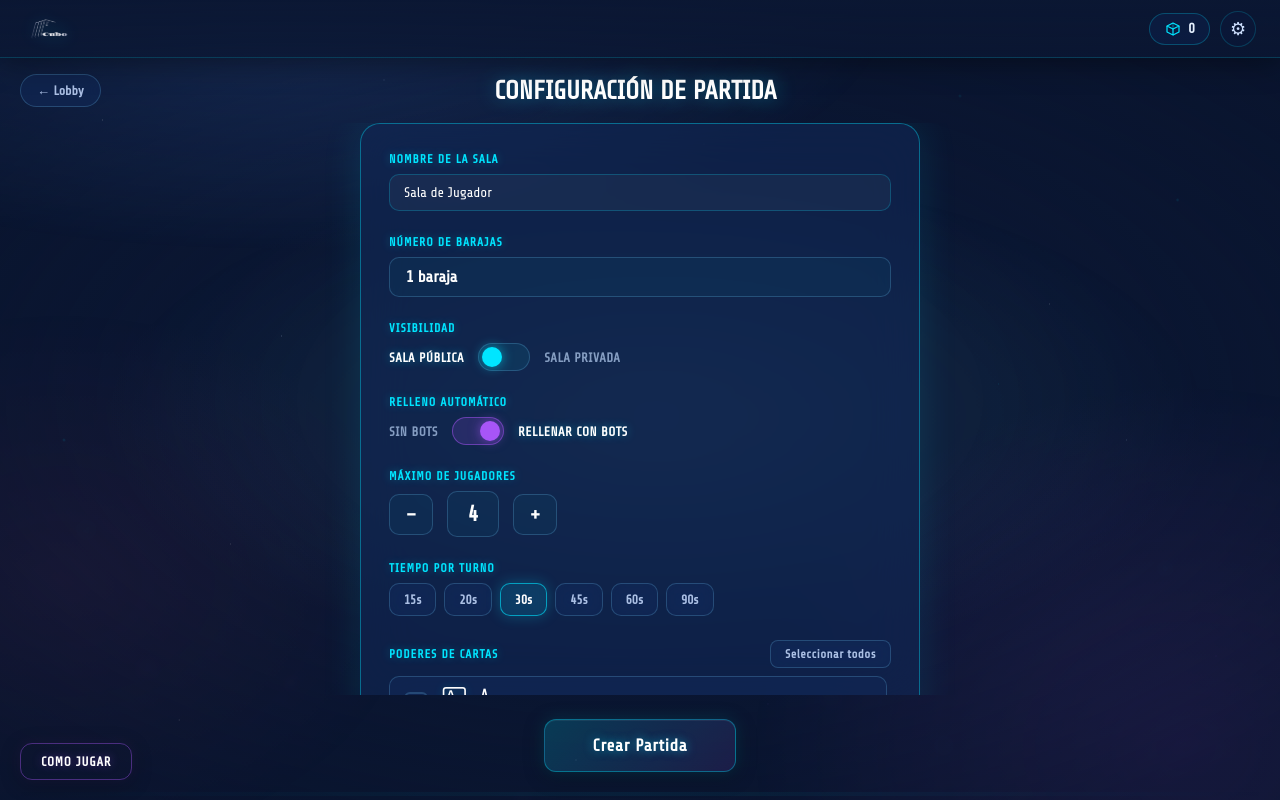
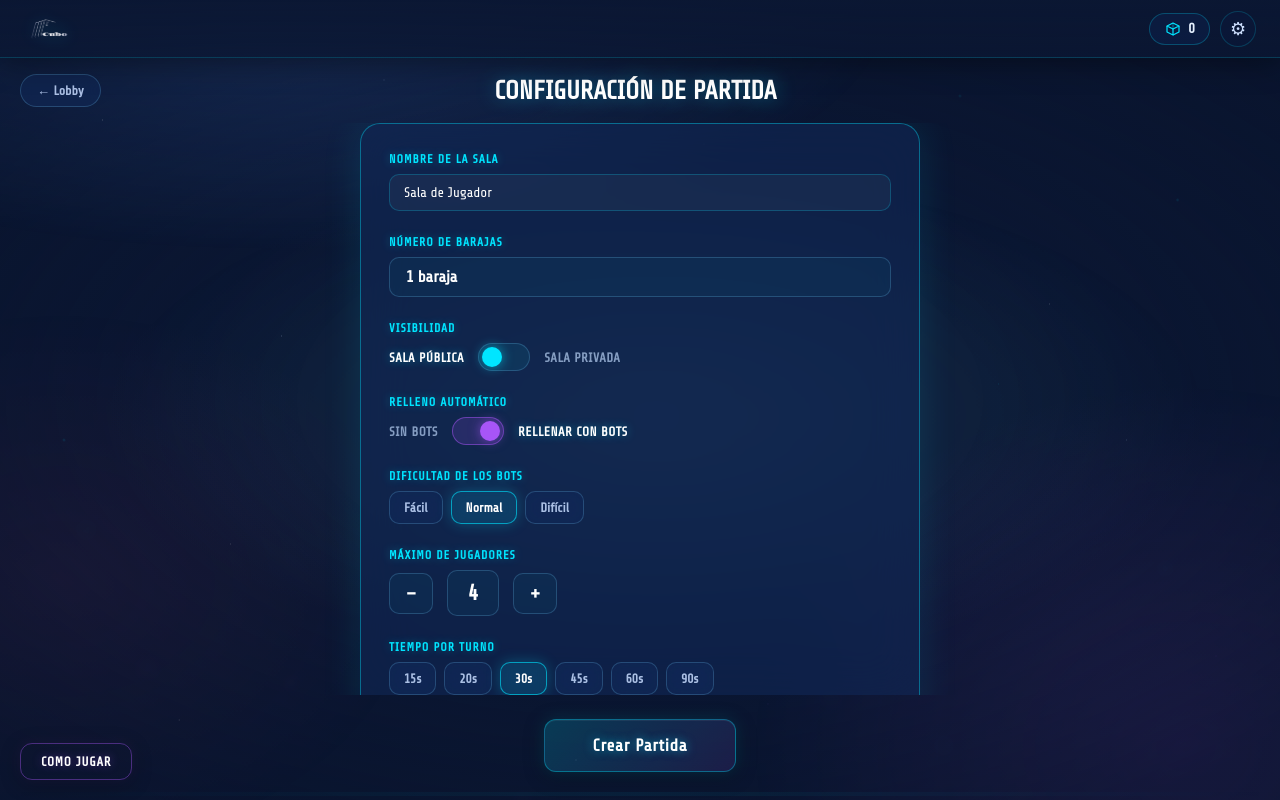
Before and after one commit to UNIZAR-30226-2026-03/cuadrado-desktop, an Angular app: page /create-room in a window 1280 px wide. Both pictures are taken after a click on the button 478 px from the left and 431 px from the top of the page. Built offline with nearby package versions, Linux system fonts and the light colour scheme; a web font is replaced by a local one.

Commit message:
feat: show bot difficulty selector when fillWithBots is enabled

```diff
--- a/src/app/components/create-room/create-room.html
+++ b/src/app/components/create-room/create-room.html
@@ -57,6 +57,22 @@
           <span class="toggle-option" [class.active]="fillWithBots()">RELLENAR CON BOTS</span>
         </div>
       </div>
+
+      <!-- Dificultad de bots — visible solo si fillWithBots está activo -->
+      @if (fillWithBots()) {
+        <div class="config-field">
+          <label class="config-label">Dificultad de los bots</label>
+          <div class="turn-time-row">
+            @for (op of dificultadOptions; track op.value) {
+              <button class="turn-time-btn"
+                      [class.turn-time-btn--active]="dificultadBots() === op.value"
+                      (click)="dificultadBots.set(op.value)">
+                {{ op.label }}
+              </button>
+            }
+          </div>
+        </div>
+      }
 
       <!-- Máximo de jugadores -->
       <div class="config-field">
```
